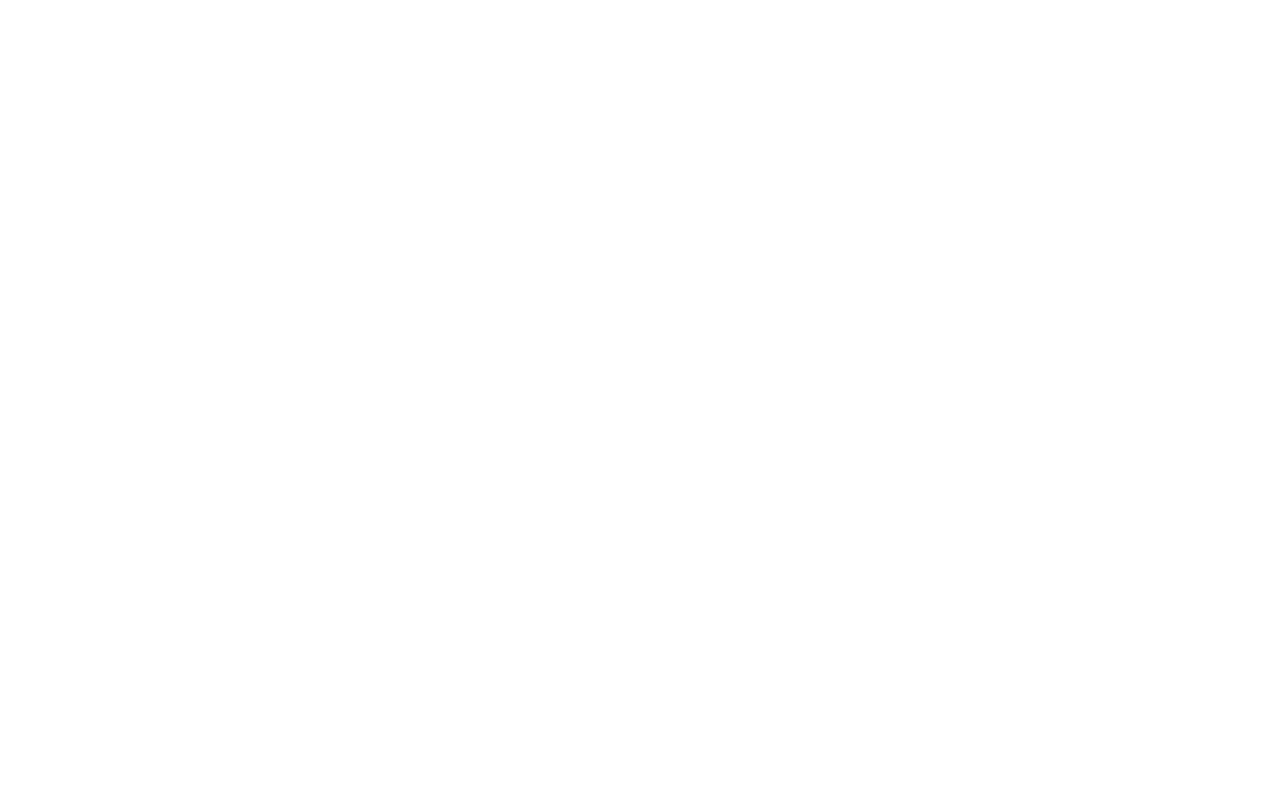
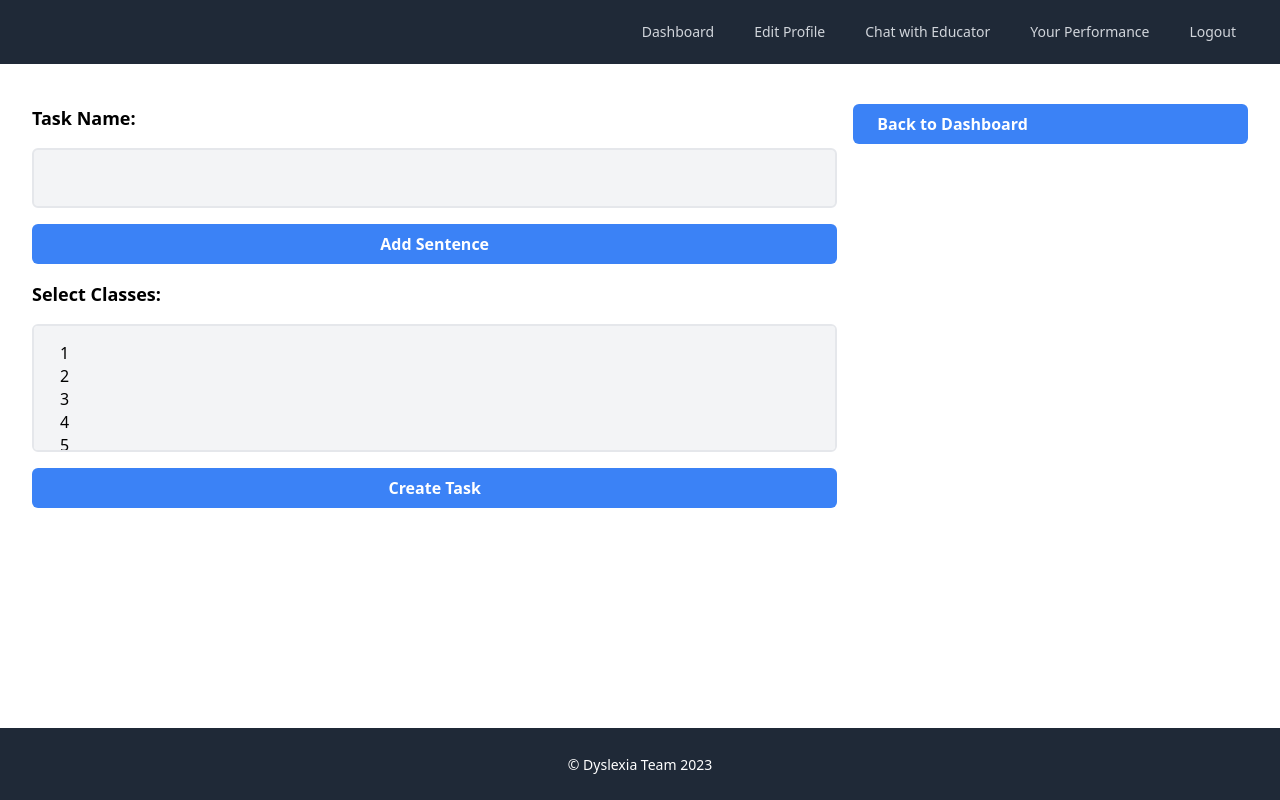
Before and after one commit to Astound/dyslexia-final-frontend, a React (Create React App) app: page /createtask in a window 1280 px wide. Before the commit this address had no page. Built offline with nearby package versions, Linux system fonts and the light colour scheme.

Commit message:
createTask page

```diff
--- a/src/App.js
+++ b/src/App.js
@@ -8,6 +8,7 @@
 import RegistrationPage from "./pages/RegistrationPage";
 import EditProfile from "./pages/EditProfile";
 import AdminDashboard from "./pages/AdminDashboard";
+import CreateTask from "./pages/CreateTask";
 
 export default function App() {
   return (
@@ -35,6 +36,7 @@
           />
           <Route exact path="/editprofile" element={<EditProfile />} />
           <Route exact path="/admindashboard" element={<AdminDashboard />} />
+          <Route exact path="/createtask" element={<CreateTask />} />
         </Routes>
       </Router>
     </>
--- /dev/null
+++ b/src/components/TeacherNavbar.js
@@ -0,0 +1,55 @@
+import React from "react";
+import { Link } from "react-router-dom";
+import { useSelector } from "react-redux";
+
+const TeacherNavbar = () => {
+  return (
+    <nav className="bg-gray-800">
+      <div className="max-w-7xl mx-auto px-4 sm:px-6 lg:px-8">
+        <div className="flex items-center justify-between h-16">
+          <div className="flex items-center">
+            <Link to="/">
+              <span className="text-white text-xl font-bold">Rahuk</span>
+            </Link>
+          </div>
+          <div className="hidden md:block">
+            <div className="ml-10 flex items-baseline space-x-4">
+              <Link
+                to="/teacher/dashboard"
+                className="text-gray-300 hover:bg-gray-700 hover:text-white px-3 py-2 rounded-md text-sm font-medium"
+              >
+                Dashboard
+              </Link>
+              <Link
+                to="/teacher/students"
+                className="text-gray-300 hover:bg-gray-700 hover:text-white px-3 py-2 rounded-md text-sm font-medium"
+              >
+                Students
+              </Link>
+              <Link
+                to="/teacher/classes"
+                className="text-gray-300 hover:bg-gray-700 hover:text-white px-3 py-2 rounded-md text-sm font-medium"
+              >
+                Classes
+              </Link>
+              <Link
+                to="/teacher/performance"
+                className="text-gray-300 hover:bg-gray-700 hover:text-white px-3 py-2 rounded-md text-sm font-medium"
+              >
+                Performance
+              </Link>
+              <Link
+                to="/"
+                className="text-gray-300 hover:bg-gray-700 hover:text-white px-3 py-2 rounded-md text-sm font-medium"
+              >
+                Logout
+              </Link>
+            </div>
+          </div>
+        </div>
+      </div>
+    </nav>
+  );
+};
+
+export default TeacherNavbar;
--- /dev/null
+++ b/src/pages/CreateTask.js
@@ -0,0 +1,119 @@
+import React, { useState } from "react";
+import Footer from "../components/Footer";
+import ProfileNavbar from "../components/ProfileNavbar";
+
+const CreateTask = () => {
+  const [taskName, setTaskName] = useState("");
+  const [numSentences, setNumSentences] = useState(0);
+  const [sentences, setSentences] = useState([]);
+  const [selectedClasses, setSelectedClasses] = useState([]);
+  const classes = [1, 2, 3, 4, 5, 6, 7, 8, 9, 10];
+
+  const handleTaskNameChange = (e) => {
+    setTaskName(e.target.value);
+  };
+
+  const handleSentenceChange = (e, index) => {
+    const newSentences = [...sentences];
+    newSentences[index] = e.target.value;
+    setSentences(newSentences);
+  };
+
+  const handleAddSentence = () => {
+    setSentences([...sentences, ""]);
+  };
+
+  const handleSelectedClassesChange = (e) => {
+    const selectedOptions = Array.from(e.target.selectedOptions).map(
+      (option) => option.value
+    );
+    setSelectedClasses(selectedOptions);
+  };
+
+  const handleSubmit = (e) => {
+    e.preventDefault();
+    // Do something with the task data, such as sending it to a server
+    console.log({ taskName, sentences, selectedClasses });
+  };
+
+  return (
+    <>
+      <ProfileNavbar />
+      <div className="grid grid-cols-3 gap-4 px-8 py-10">
+        <div className="col-span-2">
+          <form onSubmit={handleSubmit}>
+            <div className="flex flex-col gap-4">
+              <label className="font-bold text-lg" htmlFor="taskName">
+                Task Name:
+              </label>
+              <input
+                className="bg-gray-100 px-6 py-4 rounded-md border-2 border-gray-200"
+                type="text"
+                id="taskName"
+                value={taskName}
+                onChange={handleTaskNameChange}
+              />
+              {sentences.map((sentence, index) => (
+                <div
+                  key={index}
+                  className="bg-gray-100 px-6 py-4 flex justify-between items-center rounded-md border-2 border-gray-200"
+                >
+                  <div className="font-bold text-lg">{`Sentence ${
+                    index + 1
+                  }`}</div>
+                  <input
+                    className="bg-gray-100 px-6 py-4 rounded-md border-2 border-gray-200"
+                    type="text"
+                    value={sentence}
+                    onChange={(e) => handleSentenceChange(e, index)}
+                  />
+                </div>
+              ))}
+              <button
+                className="bg-blue-500 text-white py-2 px-6 rounded-md font-bold"
+                type="button"
+                onClick={handleAddSentence}
+              >
+                Add Sentence
+              </button>
+              <label className="font-bold text-lg" htmlFor="classSelect">
+                Select Classes:
+              </label>
+              <select
+                className="bg-gray-100 px-6 py-4 rounded-md border-2 border-gray-200"
+                multiple={true}
+                value={selectedClasses}
+                onChange={handleSelectedClassesChange}
+              >
+                {classes.map((classNum) => (
+                  <option key={classNum} value={classNum}>
+                    {classNum}
+                  </option>
+                ))}
+              </select>
+              <button
+                className="bg-blue-500 text-white py-2 px-6 rounded-md font-bold"
+                type="submit"
+              >
+                Create Task
+              </button>
+            </div>
+          </form>
+        </div>
+        <div className="col-span-1">
+          <div className="flex flex-col gap-4">
+            <a
+              href="/teacherdashboard"
+              className="bg-blue-500 text-white py-2 px-6 rounded-md font-bold hover:bg-blue-600"
+            >
+              Back to Dashboard
+            </a>
+          </div>
+        </div>
+      </div>
+      <Footer />
+    </>
+  );
+};
+
+export default CreateTask;
--- a/src/pages/LoginPage.js
+++ b/src/pages/LoginPage.js
@@ -2,10 +2,14 @@
 import axios from "axios";
 import { useNavigate } from "react-router-dom";
 import { useDispatch, useSelector } from "react-redux";
-import { SetUserIdAction } from "../actions/UserActions";
+import {
+  SetUserDetailsAction,
+  SetUserIdAction,
+  SetUserTokenAction,
+} from "../actions/UserActions";
 
 const client = axios.create({
-  baseURL: process.env.REACT_APP_BACKEND_URL + "/user/login/",
+  baseURL: process.env.REACT_APP_BACKEND_URL,
 });
 
 const LoginPage = () => {
@@ -14,14 +18,33 @@
   const navigate = useNavigate();
 
   const dispatch = useDispatch();
-  const User = useSelector((state) => state.User);
-  const { userId } = User;
+
   const handleSubmit = (event) => {
     event.preventDefault();
     client
-      .post("/", { email, password })
+      .post("/user/login/", { email, password })
       .then((response) => {
+        console.log(response.data);
         dispatch(SetUserIdAction(response.data.userId));
+        dispatch(SetUserTokenAction(response.data.token));
+        const token = response.data.token;
+        fetch(
+          `${process.env.REACT_APP_BACKEND_URL}/user/${response.data.userId}`,
+          {
+            method: "GET",
+            headers: {
+              Authorization: `Bearer ${token}`,
+              "Content-Type": "application/json",
+            },
+          }
+        )
+          .then((response) => {
+            console.log(response);
+          })
+          .catch((error) => {
+            console.log(error);
+          });
+
         navigate("/studentdashboard");
       })
       .catch((error) => {
--- a/src/pages/StudentDashboard.js
+++ b/src/pages/StudentDashboard.js
@@ -3,11 +3,10 @@
 import ProfileNavbar from "../components/ProfileNavbar";
 import Footer from "../components/Footer";
 import axios from "axios";
-import { useSelector } from "react-redux";
+
 const StudentDashboard = () => {
   const [tasks, setTasks] = useState([]);
-  const User = useSelector((state) => state.User);
-  const { userId } = User;
+
   useEffect(() => {
     axios.get("http://localhost:5000/tasks").then((response) => {
       setTasks(response.data);
--- a/src/pages/TeacherDashboard.js
+++ b/src/pages/TeacherDashboard.js
@@ -1,37 +1,71 @@
-import React from "react";
-import ProfileNavbar from "../components/ProfileNavbar";
+import React, { useState } from "react";
 import Footer from "../components/Footer";
+import TeacherNavbar from "../components/TeacherNavbar";
 
-const students = [
-  { name: "Student#1", id: 1 },
-  { name: "Student#2", id: 2 },
-  { name: "Student#3", id: 3 },
+const tasks = [
+  { name: "Task#1", sentences: 5, classes: "Class#1", id: 1 },
+  { name: "Task#2", sentences: 7, classes: "Class#2", id: 2 },
+  { name: "Task#3", sentences: 10, classes: "Class#3", id: 3 },
 ];
 
 const TeacherDashboard = () => {
+  const [openTaskId, setOpenTaskId] = useState(null);
+
+  const handleOpenTask = (taskId) => {
+    setOpenTaskId(taskId);
+  };
+
+  const handleCloseTask = () => {
+    setOpenTaskId(null);
+  };
+
   return (
     <div>
-      <ProfileNavbar ProfileNavbarTitle="Hello John, Welcome to Dyslexia" />
+      <TeacherNavbar />
       <div className="grid grid-cols-3 gap-4 px-8 py-10">
         <div className="col-span-2">
           <div className="flex flex-col gap-4">
-            {students.map((student) => (
-              <div
-                key={student.id}
-                className="bg-gray-100 px-6 py-4 flex justify-between items-center rounded-md border-2 border-gray-200"
-              >
-                <div className="font-bold text-lg">{student.name}</div>
-                <button className="bg-blue-500 text-white py-2 px-6 rounded-md font-bold">
-                  Start
-                </button>
-              </div>
+            {tasks.map((task) => (
+              <>
+                {" "}
+                <div
+                  key={task.id}
+                  className="bg-gray-100 px-6 py-4 flex justify-between items-center rounded-md border-2 border-gray-200"
+                >
+                  <div className="font-bold text-lg">{task.name}</div>
+                  <button
+                    className="bg-blue-500 text-white py-2 px-6 rounded-md font-bold"
+                    onClick={() => handleOpenTask(task.id)}
+                  >
+                    Open
+                  </button>
+                </div>{" "}
+                {openTaskId === task.id && (
+                  <div className="bg-gray-100 px-6 py-4 rounded-md border-2 border-gray-200">
+                    <div className="font-bold mb-2">Details:</div>
+                    <div>
+                      <span className="font-bold">Sentences:</span>{" "}
+                      {task.sentences}
+                    </div>
+                    <div>
+                      <span className="font-bold">Classes:</span> {task.classes}
+                    </div>
+                    <button
+                      className="bg-blue-500 text-white py-2 px-6 rounded-md font-bold mt-4"
+                      onClick={handleCloseTask}
+                    >
+                      Close
+                    </button>
+                  </div>
+                )}
+              </>
             ))}
           </div>
         </div>
         <div className="col-span-1">
           <div className="flex flex-col gap-4">
             <a
-              href="/createTask"
+              href="/createtask"
               className="bg-blue-500 text-white py-2 px-6 rounded-md font-bold hover:bg-blue-600"
             >
               Create a Task
--- a/src/store.js
+++ b/src/store.js
@@ -6,7 +6,6 @@
 const reducer = combineReducers({
   User: UserReducer,
 });
-
 const initialState = {};
 
 const middleware = [thunk];
```
Also changed, not shown: src/actions/UserActions.js (+22 -1 lines), src/reducers/UserReducer.js (+9 -2 lines).
